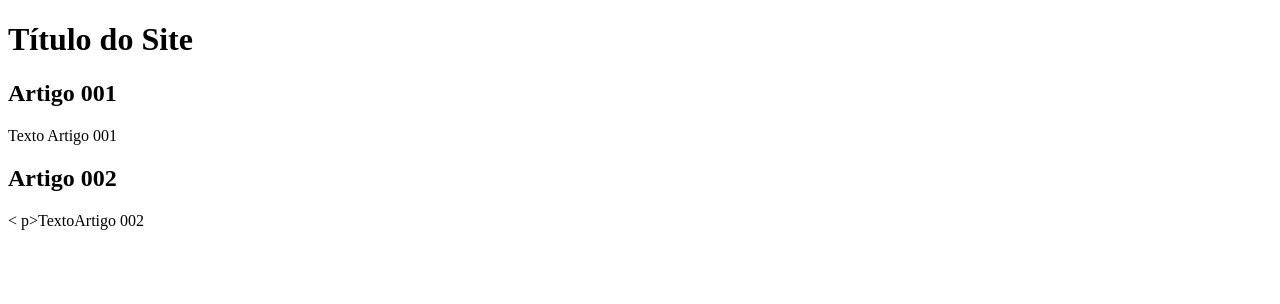
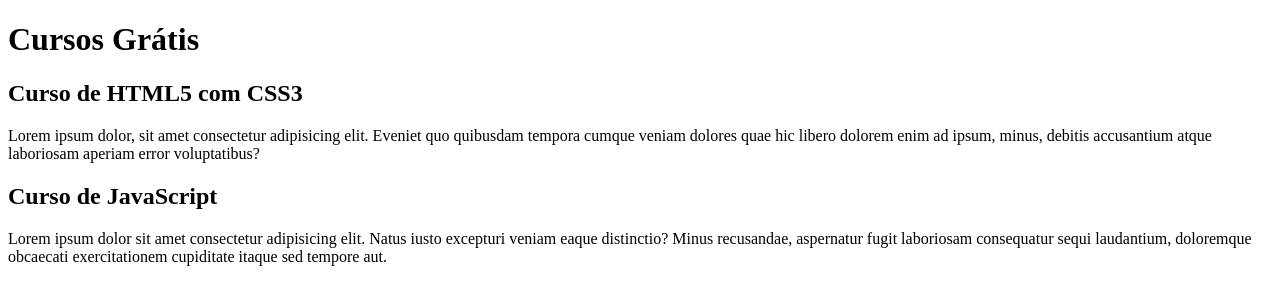
Before and after one commit to GustavoRibeiroS/Project-site, a plain HTML site: page index.html in a window 1280 px wide. Drawn offline with Linux system fonts and the light colour scheme.

Commit message:
comecei a escrever o conteudo

```diff
--- a/index.html
+++ b/index.html
@@ -8,15 +8,15 @@
 <body>
     <main>
         <header>
-        <h1>Título do Site</h1>
+        <h1>Cursos Grátis</h1>
         </header>
         <article>
-            <h2>Artigo 001</h2>
-            <p>Texto Artigo 001</p>
+            <h2>Curso de HTML5 com CSS3</h2>
+            <p>Lorem ipsum dolor, sit amet consectetur adipisicing elit. Eveniet quo quibusdam tempora cumque veniam dolores quae hic libero dolorem enim ad ipsum, minus, debitis accusantium atque laboriosam aperiam error voluptatibus?</p>
         </article>
         <article>
-            <h2>Artigo 002</h2>
-        <   p>TextoArtigo 002</p>
+            <h2>Curso de JavaScript</h2>
+            <p>Lorem ipsum dolor sit amet consectetur adipisicing elit. Natus iusto excepturi veniam eaque distinctio? Minus recusandae, aspernatur fugit laboriosam consequatur sequi laudantium, doloremque obcaecati exercitationem cupiditate itaque sed tempore aut.</p>
         </article>
     </main>
     </body>
```
